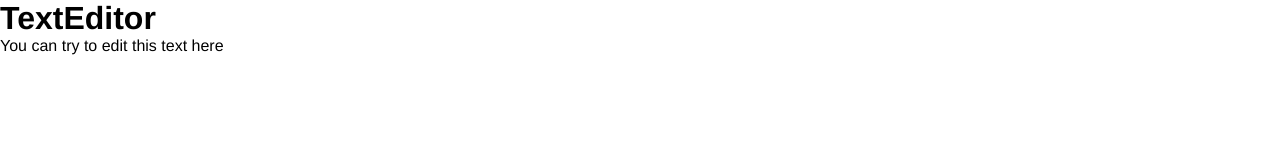
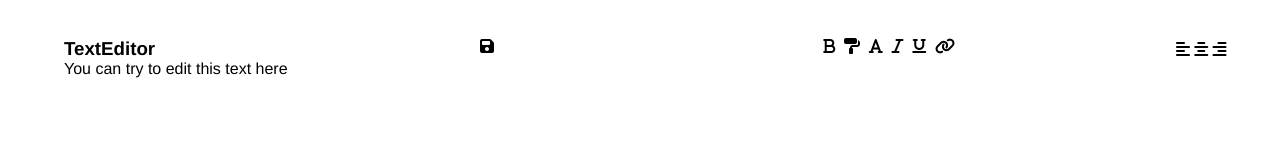
Before and after one commit to Mindo-Joseph/TextEditor, a website built with Parcel: page index.html in a window 1280 px wide. Built offline with nearby package versions, Linux system fonts and the light colour scheme.

Commit message:
Add button Icons

```diff
--- a/index.html
+++ b/index.html
@@ -2,6 +2,7 @@
 <html lang="en">
   <head>
     <meta charset="UTF-8" />
+    <script src="https://kit.fontawesome.com/4329002712.js" crossorigin="anonymous"></script>
     <meta name="viewport" content="width=device-width, initial-scale=1.0" />
     <title>TextEditor</title>
     <link rel="stylesheet" href="./styles/style.css" />
@@ -9,9 +10,7 @@
   </head>
   <body>
     <main id="main">
-      <div class="">
-        <h1>TextEditor</h1>
-      </div>
+
     </main>
     <script src="./src/index.js"></script>
   </body>
--- a/package.json
+++ b/package.json
@@ -13,5 +13,8 @@
     "eslint": "^7.19.0",
     "jest": "^26.6.3",
     "parcel": "^1.12.4"
+  },
+  "dependencies": {
+    "@fortawesome/fontawesome-free": "^5.15.2"
   }
 }
--- a/src/index.js
+++ b/src/index.js
@@ -3,4 +3,47 @@ const main = document.getElementById('main');
 editorArea.className = 'Editor';
 editorArea.contentEditable = 'true';
 editorArea.textContent = 'You can try to edit this text here';
+const textTools = document.createElement('div');
+textTools.className = 'text-tools';
+const alignTools = document.createElement('div');
+alignTools.className = 'align-tools';
+const toolbar = document.createElement('div');
+toolbar.className = 'toolbar';
+const saveIcon = document.createElement('i');
+saveIcon.className = 'fas fa-save';
+const boldIcon = document.createElement('i');
+boldIcon.className = 'fas fa-bold';
+const textColorIcon = document.createElement('i');
+textColorIcon.className = 'fas fa-paint-roller';
+const fontChangeIcon = document.createElement('i');
+fontChangeIcon.className = 'fas fa-font';
+const italicIcon = document.createElement('i');
+italicIcon.className = 'fas fa-italic';
+const underlineIcon = document.createElement('i');
+underlineIcon.className = 'fas fa-underline';
+const leftAlignIcon = document.createElement('i');
+leftAlignIcon.className = 'fas fa-align-left';
+const centerAlignIcon = document.createElement('i');
+centerAlignIcon.className = 'fas fa-align-center';
+const rightAlignIcon = document.createElement('i');
+rightAlignIcon.className = 'fas fa-align-right';
+const hyperlinkIcon = document.createElement('i');
+hyperlinkIcon.className = 'fas fa-link';
+const appName = document.createElement('h3');
+appName.textContent = 'TextEditor';
+toolbar.appendChild(appName);
+toolbar.appendChild(saveIcon);
+textTools.appendChild(boldIcon);
+textTools.appendChild(textColorIcon);
+textTools.appendChild(fontChangeIcon);
+textTools.appendChild(italicIcon);
+textTools.appendChild(underlineIcon);
+textTools.appendChild(hyperlinkIcon);
+toolbar.appendChild(textTools);
+alignTools.appendChild(leftAlignIcon);
+alignTools.appendChild(centerAlignIcon);
+alignTools.appendChild(rightAlignIcon);
+toolbar.appendChild(alignTools);
+
+main.appendChild(toolbar);
 main.appendChild(editorArea)
--- a/styles/style.css
+++ b/styles/style.css
@@ -4,7 +4,14 @@
   padding: 0;
   font-family: Helvetica, Arial, sans-serif;
 }
-
+body {
+  height: 100vh;
+  width: 100vw;
+  margin-top: 3%;
+}
+i {
+  margin: 0 5%;
+}
 .body-outer {
   display: inline-block;
   background: #02ed9d;
@@ -19,8 +26,24 @@
   min-width: 300px;
   background-color: white;
 }
-
+.toolbar {
+  display: flex;
+  justify-content: space-between;
+}
+.text-tools {
+  display: flex;
+  justify-content: space-between;
+  align-items: flex-start;
+}
+.align-tools {
+  display: flex;
+  justify-content: space-between;
+  align-items: center;
+}
 button {
   cursor: pointer;
   padding: 10px;
 }
+main {
+  padding: 0 5%;
+}
```
Also changed, not shown: 1 other file.
